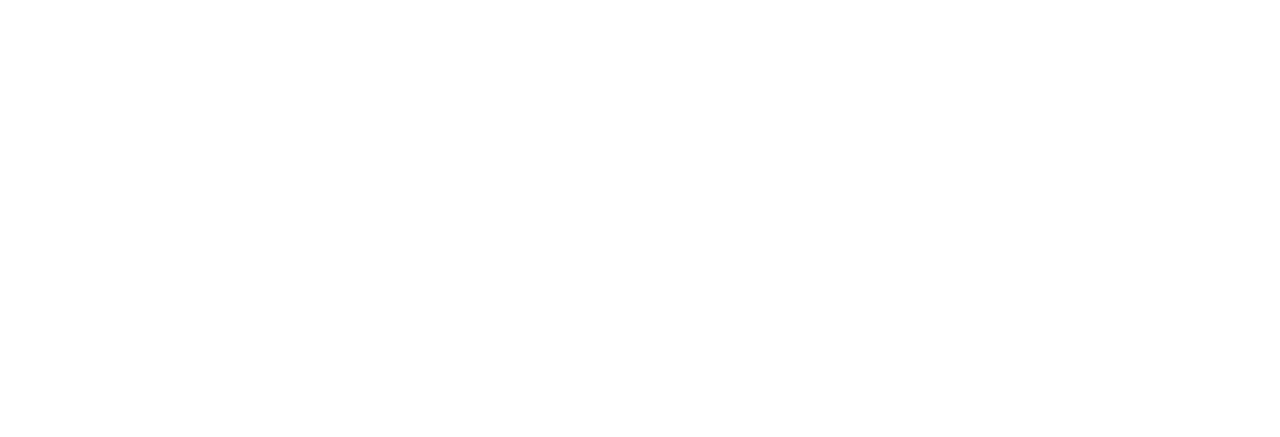
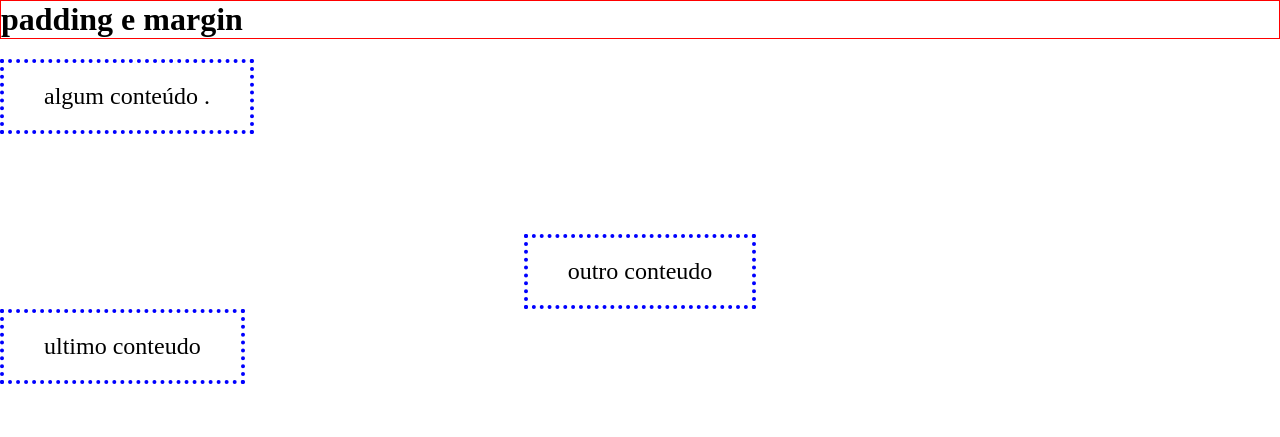
Before and after one commit to Giovanni229/aulas_html_css, a plain HTML site: page 4_BOX_MODEL/2_padding_margin/index.html in a window 1280 px wide. Drawn offline with Linux system fonts and the light colour scheme.

Commit message:
padding e margin

```diff
--- a/4_BOX_MODEL/2_padding_margin/index.html
+++ b/4_BOX_MODEL/2_padding_margin/index.html
@@ -0,0 +1,23 @@
+<!DOCTYPE html>
+<html lang="en">
+<head>
+    <meta charset="UTF-8">
+    <meta http-equiv="X-UA-Compatible" content="IE=edge">
+    <meta name="viewport" content="width=device-width, initial-scale=1.0">
+    <link rel="stylesheet" href="style.css">
+    <title>padding e margin</title>
+</head>
+<body>
+    <h1>padding e margin</h1>
+
+    <div class="algum">
+        algum conteúdo .
+    </div>
+    <div class="outro conteudo">
+        outro conteudo
+    </div>
+    <div class="ultimo">
+        ultimo conteudo
+    </div>
+</body>
+</html>
--- a/4_BOX_MODEL/2_padding_margin/style.css
+++ b/4_BOX_MODEL/2_padding_margin/style.css
@@ -0,0 +1,46 @@
+* {
+    margin: 0;
+}
+
+div {
+    border: 4px dotted #00f;
+    width: fit-content;
+    font-size: 24px;
+
+    /* padding-top: 10px;
+    padding-right: 20px;
+    padding-bottom: 30px;
+    padding-left: 40px; */
+
+    /* shorthand */
+    /* 1 valor = msm valor para todos os lados */
+    padding: 20px;
+
+    /* 2 valores = primeiro top e bottom */
+    padding: 30px 50px;
+
+    /* 3 valores 1=top 2 right e left 3=bottom */
+    padding: 20px 50px 5px;
+
+    /* 4 valores 1=top 2=reight 3=bottom 4=left */
+    padding: 30px 50px 70px 90px;
+
+    /* propriedades extras */
+    padding-inline: 40px;
+    padding-block: 20px;
+}
+
+h1{
+    border: 1px solid red;
+    margin-bottom: 20px;
+}
+.algum{
+    margin-bottom: 100px;
+}
+
+.ultimo {
+    margin-bottom: 50px;
+}
+.outro {
+    margin-inline: auto;
+}
```
Also changed, not shown: 4_BOX_MODEL/1_with_heigth_border/index.html (+5 -0 lines), 4_BOX_MODEL/1_with_heigth_border/style.css (+10 -1 lines).
